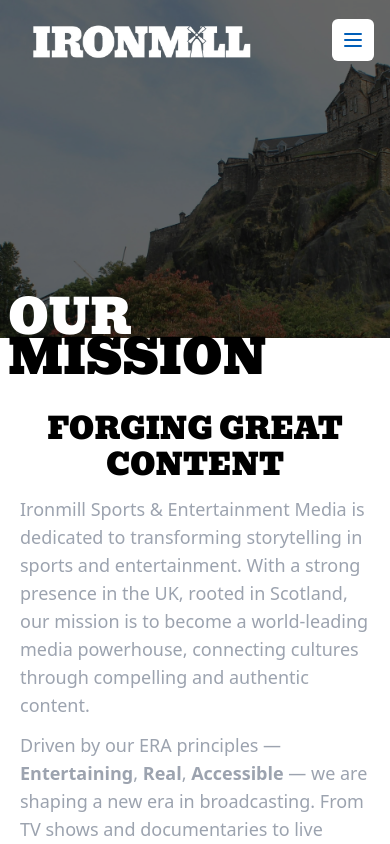
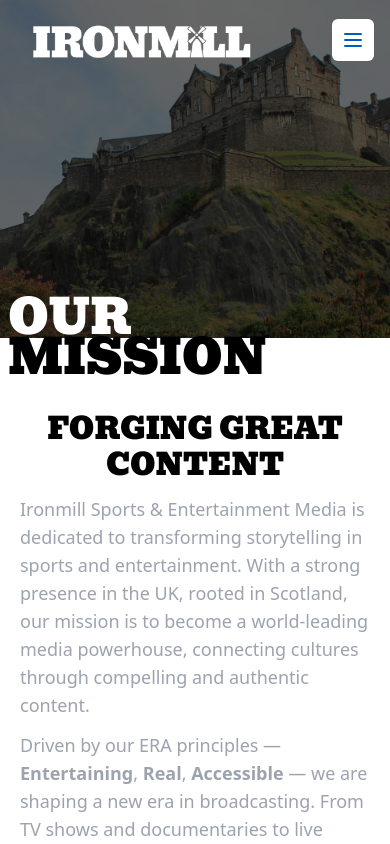
Before and after one commit to rorrrr/iron-mill, a React (Vite) app: page /what-we-do in a window 390 px wide. Shown: the top 844 px of the page. Built offline with nearby package versions, Linux system fonts and the light colour scheme; no server answers.

Commit message:
lloading screen bit

```diff
--- a/src/Hero.tsx
+++ b/src/Hero.tsx
@@ -6,6 +6,7 @@
 import stevehighres from "./assets/stevenhighres.png";
 import skyline from "./assets/skyline.webp";
 import { Link } from "react-router-dom";
+import textureblack from "./assets/textureblack.jpg";
 
 function Hero({
   isUK,
@@ -69,6 +70,7 @@
           autoPlay
           muted
           loop
+          poster={textureblack}
         />
       </div>
 
--- a/src/Inlet.tsx
+++ b/src/Inlet.tsx
@@ -14,7 +14,7 @@
           <img
             src={image}
             alt="Contact Us"
-            className="w-full h-full object-cover object-center"
+            className="w-full h-full object-cover md:object-center object-[75%_center]"
           />
         </section>
       </div>
```
Also changed, not shown: src/assets/textureblack.jpg (added).
